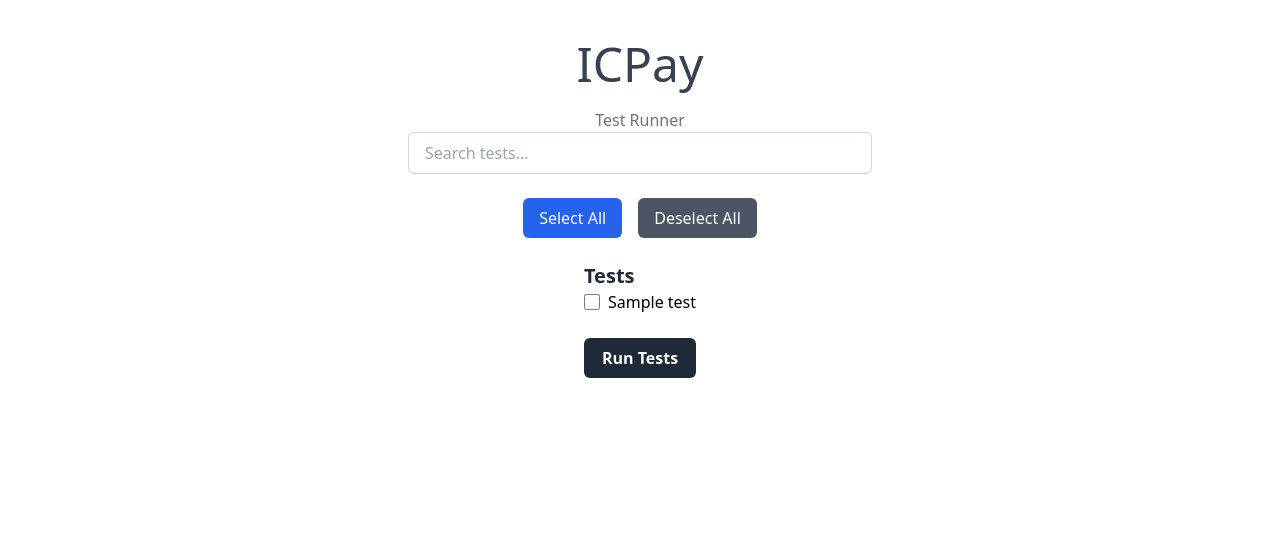
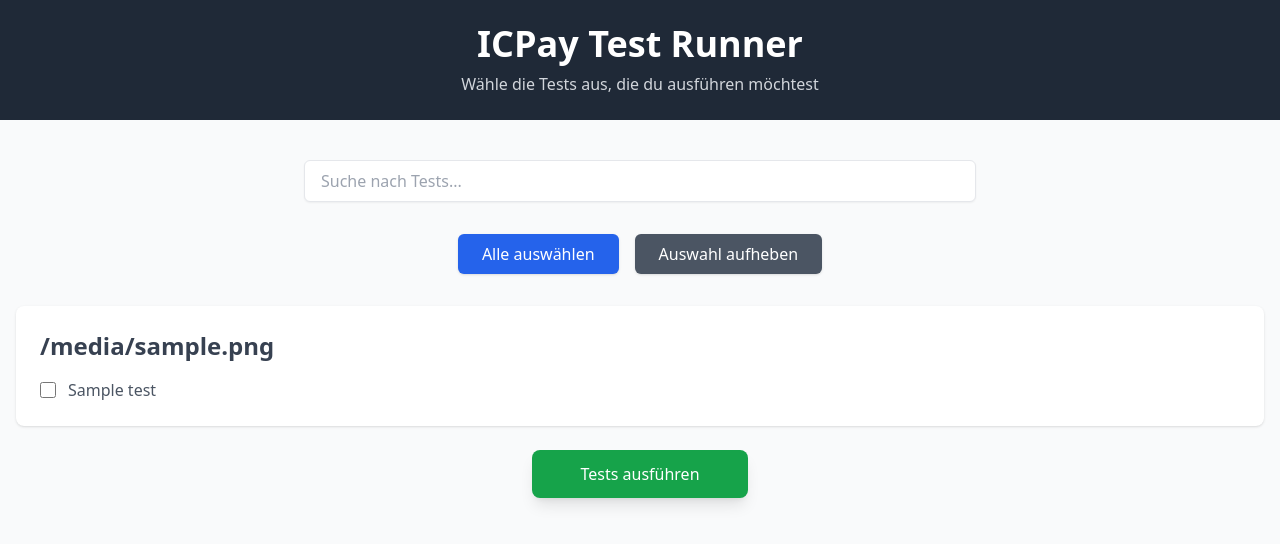
Before and after one commit to PeatGerman/Flask-Selenium-Automated-Tests, a Flask app: template templates/index.html in a window 1280 px wide. Shown: the top 544 px of the page. Run offline with Flask 3, Linux system fonts and the light colour scheme; the template is opened without the code that fills it: most values are stand-ins (such as "Sample title", 1, 10 or a date in 2020); some libraries are stand-ins or nearby versions.

Commit message:
Refactor index.html for enhanced UI and usability
Updated the structure and styling of the index.html template for improved presentation and user interaction. Replaced inline styles with Tailwind CSS utilities and reorganized the main content layout to include distinct sections for headers, search, and categorized test selections. Enhanced visual hierarchy and accessibility with improved buttons and input designs.

```diff
--- a/templates/index.html
+++ b/templates/index.html
@@ -2,66 +2,76 @@
 <html lang="de">
 <head>
     <meta charset="UTF-8">
-    <title>ICPay Test Runner - Testauswahl</title>
-    <meta name="viewport" content="width=device-width, initial-scale=1">
-    <!-- Tailwind CSS via CDN -->
+    <meta name="viewport" content="width=device-width, initial-scale=1.0">
+    <title>Testauswahl - ICPay Test Runner</title>
+    <!-- Tailwind CSS über CDN -->
     <script src="https://cdn.tailwindcss.com"></script>
-    <style>
-        .hidden-category {
-            display: none;
-        }
-    </style>
 </head>
-<body class="bg-white">
-    <div class="flex justify-center items-center py-10">
-        <div class="w-full max-w-lg px-6">
-            <div class="flex flex-col items-center">
-                <div class="flex items-center justify-center gap-x-2">
-                    <h2 class="text-5xl text-gray-700">ICPay</h2>
+<body class="bg-gray-50 text-gray-800">
+    <!-- Header -->
+    <header class="bg-gray-800 text-white py-6">
+        <div class="container mx-auto text-center">
+            <h1 class="text-4xl font-bold">ICPay Test Runner</h1>
+            <p class="text-gray-300 mt-2">Wähle die Tests aus, die du ausführen möchtest</p>
         </div>
-                <p class="mt-5 text-center text-gray-500">Test Runner</p>
+    </header>
 
-                <!-- Search field -->
+    <!-- Main Content -->
+    <main class="container mx-auto px-4 py-10">
+        <!-- Suchfeld -->
+        <div class="flex justify-center mb-8">
             <input
                 id="search-bar"
                 type="text"
-                    placeholder="Search tests..."
-                    class="mb-6 px-4 py-2 border border-gray-300 rounded-md w-full"
+                placeholder="Suche nach Tests..."
+                class="w-full max-w-2xl px-4 py-2 border rounded-md shadow-sm focus:ring-2 focus:ring-blue-500 focus:outline-none"
                 oninput="filterTests()"
             >
+        </div>
 
         <!-- Check All / Uncheck All -->
-                <div class="flex space-x-4 mb-6">
-                    <button onclick="checkAllTests(true)" class="px-4 py-2 bg-blue-600 text-white rounded-md hover:bg-blue-700">Select All</button>
-                    <button onclick="checkAllTests(false)" class="px-4 py-2 bg-gray-600 text-white rounded-md hover:bg-gray-700">Deselect All</button>
+        <div class="flex justify-center space-x-4 mb-8">
+            <button onclick="checkAllTests(true)" class="bg-blue-600 text-white py-2 px-6 rounded-md shadow hover:bg-blue-700">
+                Alle auswählen
+            </button>
+            <button onclick="checkAllTests(false)" class="bg-gray-600 text-white py-2 px-6 rounded-md shadow hover:bg-gray-700">
+                Auswahl aufheben
+            </button>
         </div>
 
-                <!-- Categorized tests -->
-                <form method="post">
-                    <div id="test-categories" class="space-y-4 w-full">
-                        <div class="category">
-                            <h2 class="font-bold text-xl text-gray-800 cursor-pointer" onclick="toggleCategory('category-tests')">Tests</h2>
-                            <div id="category-tests" class="space-y-2">
-                                {% for test in test_methods %}
+        <!-- Test Kategorien -->
+        <form method="POST" class="space-y-6">
+            {% for file, tests in test_methods.items() %}
+            <div class="bg-white shadow rounded-lg p-6">
+                <h2 class="text-2xl font-semibold text-gray-700 mb-4 cursor-pointer" onclick="toggleCategory('{{ file }}')">
+                    {{ file }}
+                </h2>
+                <div id="{{ file }}" class="space-y-2">
+                    {% for test in tests %}
                     <div class="flex items-center">
-                                    <input id="{{ test }}" type="checkbox" name="tests" value="{{ test }}" class="h-4 w-4">
-                                    <label for="{{ test }}" class="ml-2">{{ test }}</label>
+                        <input id="{{ test }}" type="checkbox" name="tests" value="{{ test }}" class="h-4 w-4 text-blue-600 focus:ring-blue-500 rounded">
+                        <label for="{{ test }}" class="ml-3 text-gray-600">{{ test.split('.')[-1] }}</label>
                     </div>
                     {% endfor %}
                 </div>
             </div>
-                    </div>
+            {% endfor %}
 
-                    <div class="mt-6">
-                        <button type="submit" class="w-full py-2 font-bold text-white bg-gray-800 rounded-md hover:bg-black active:bg-black">
-                            Run Tests
+            <!-- Submit Button -->
+            <div class="flex justify-center mt-8">
+                <button
+                    type="submit"
+                    class="bg-green-600 text-white py-3 px-12 rounded-lg shadow-lg hover:bg-green-700"
+                >
+                    Tests ausführen
                 </button>
             </div>
         </form>
-            </div>
-        </div>
-    </div>
+    </main>
 
+
+
+    <!-- JavaScript -->
     <script>
         function filterTests() {
             const query = document.getElementById('search-bar').value.toLowerCase();
@@ -90,7 +100,7 @@
 
         function toggleCategory(categoryId) {
             const category = document.getElementById(categoryId);
-            category.classList.toggle('hidden-category');
+            category.classList.toggle('hidden');
         }
     </script>
 </body>
```
Lines whose indentation alone changed are shown as unchanged.
